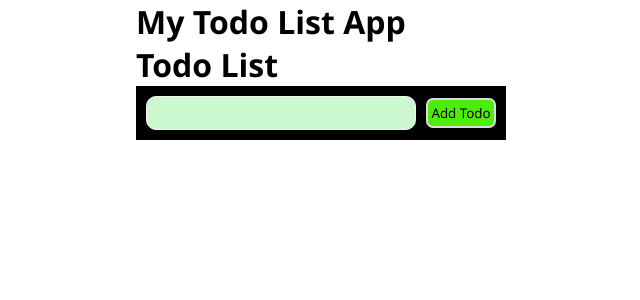
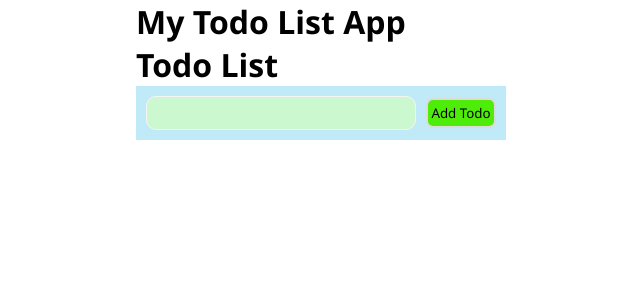
Before and after one commit to hafiz1379/react-tutorial-exercise, a React (Create React App) app: page / in a window 1280 px wide. Shown: the top 300 px of the page, without its empty margins (319-959 px from the left). Built offline with nearby package versions, Linux system fonts and the light colour scheme; the HTML template or start-up script is replaced by a standard one.

Commit message:
Updated box bg-color

```diff
--- a/src/components/todo/todolist.css
+++ b/src/components/todo/todolist.css
@@ -56,7 +56,7 @@
   }
 
   .box {
-    background-color: black;
+    background-color: rgb(192, 234, 247);
     padding: 10px;
     height: fit-content;
   }
```
